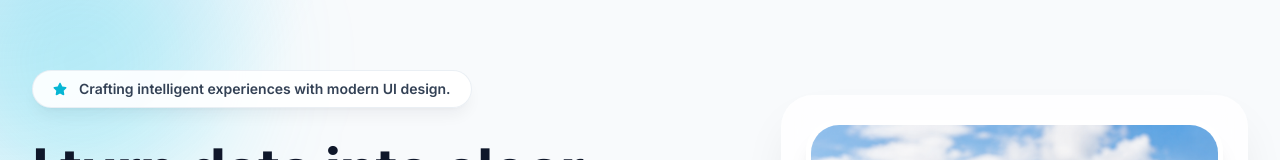
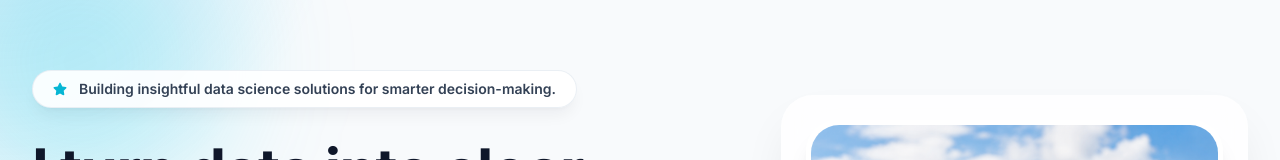
Before and after one commit to DhaneeraDulvanya/portfolio, a React (Vite) app: page / in a window 1280 px wide. Shown: the part 122-282 px from the top of the page. Built offline with nearby package versions, Linux system fonts and the light colour scheme; no server answers.

Commit message:
change a sentence to data science related one

```diff
--- a/src/components/Hero.jsx
+++ b/src/components/Hero.jsx
@@ -31,7 +31,7 @@ const Hero = () => {
           <div className="space-y-8">
             <div className="inline-flex items-center gap-3 rounded-full border border-slate-200/70 bg-white/90 px-5 py-2 text-sm font-semibold text-slate-700 shadow-lg shadow-slate-900/5 dark:border-slate-700 dark:bg-slate-900/80 dark:text-slate-100">
               <FaStar className="text-cyan-500" />
-              Crafting intelligent experiences with modern UI design.
+              Building insightful data science solutions for smarter decision-making.
             </div>
 
             <div className={`space-y-4 transition-all duration-1000 ${isVisible ? 'opacity-100 translate-y-0' : 'opacity-0 translate-y-10'}`}>
```
